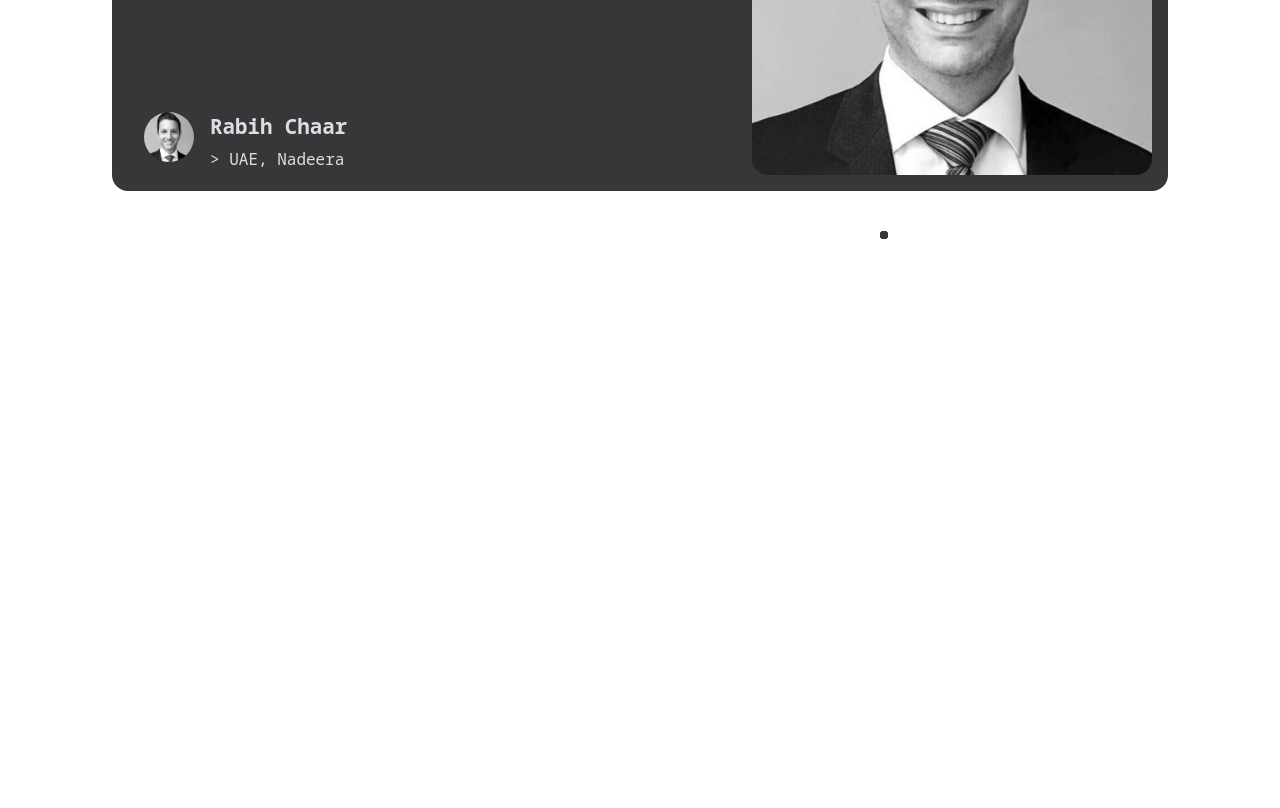
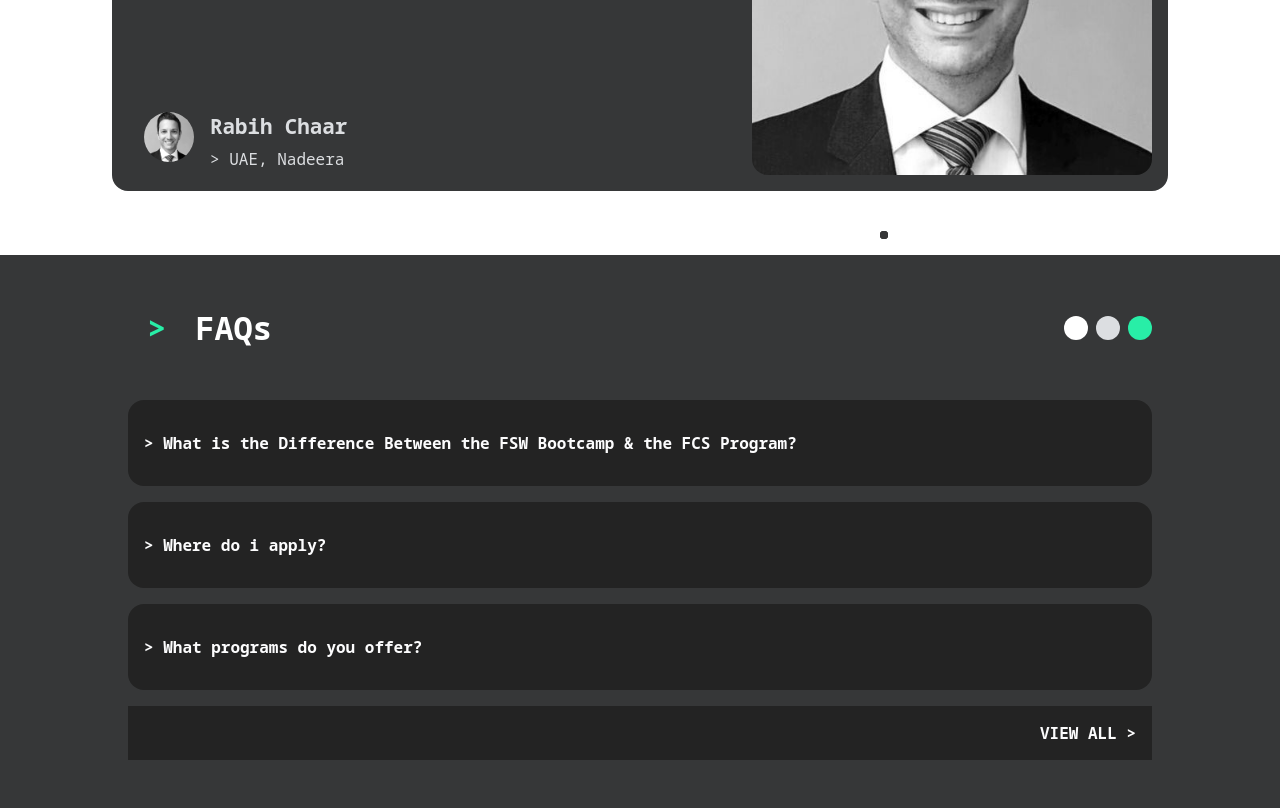
Before and after one commit to HassanMoussaa/SE-Factory-Webclone, a plain HTML site: page index.html in a window 1280 px wide. Shown: the part 4452-5260 px from the top of the page. Before the commit the page ends 4707 px from the top, so only its background shows below. Drawn offline with Linux system fonts and the light colour scheme.

Commit message:
added the seventh section of the webpage

```diff
--- a/index.html
+++ b/index.html
@@ -337,5 +337,37 @@
         </div>
       </div>
     </section>
+
+    <!-- section 7 of the webpage -->
+
+    <section class="section-7">
+      <div class="sec7Wrapper">
+        <div class="sec7Part1">
+          <div class="title-4">
+            <div class="arrowSec4">></div>
+            <div class="greetingSec4">FAQs</div>
+          </div>
+          <div class="circlePart-4">
+            <div class="circle-The-white"></div>
+            <div class="circle-white"></div>
+            <div class="circle-green"></div>
+          </div>
+        </div>
+        <div class="sec7Part2">
+          <div class="faqBox">
+            <div>
+              <b>
+                > What is the Difference Between the FSW Bootcamp & the FCS
+                Program?</b
+              >
+            </div>
+            <div><b>> Where do i apply?</b></div>
+            <div><b>> What programs do you offer?</b></div>
+          </div>
+
+          <a href=""><b>VIEW ALL ></b></a>
+        </div>
+      </div>
+    </section>
   </body>
 </html>
--- a/styles/style.css
+++ b/styles/style.css
@@ -657,3 +657,59 @@ body {
   height: 0.5rem;
   border-radius: 50%;
 }
+
+/* <!-- section 7 of the webpage --> */
+.section-7 {
+  background-color: #363738;
+  height: 100%;
+  display: flex;
+  align-content: center;
+  justify-content: center;
+  gap: 3rem;
+  flex-wrap: wrap;
+  padding: 3rem 0;
+}
+
+.sec7Wrapper {
+  display: flex;
+  flex-direction: column;
+  gap: 3rem;
+  width: 80%;
+}
+
+.sec7Part2 {
+  display: flex;
+  flex-direction: column;
+  gap: 1rem;
+}
+
+.faqBox {
+  display: flex;
+  flex-direction: column;
+  gap: 1rem;
+}
+
+.faqBox div {
+  color: #fcfcfd;
+  background-color: #232323;
+  padding: 2rem 1rem;
+  border-radius: 1rem;
+}
+
+.sec7Part2 a {
+  color: #fcfcfd;
+  background-color: #232323;
+  padding: 1rem;
+  text-decoration: none;
+  text-align: end;
+}
+
+.sec7Part1 {
+  display: flex;
+  flex: 0 auto;
+  flex-direction: row;
+  justify-content: space-between;
+  align-items: center;
+  gap: 2rem;
+  width: 100%;
+}
```
